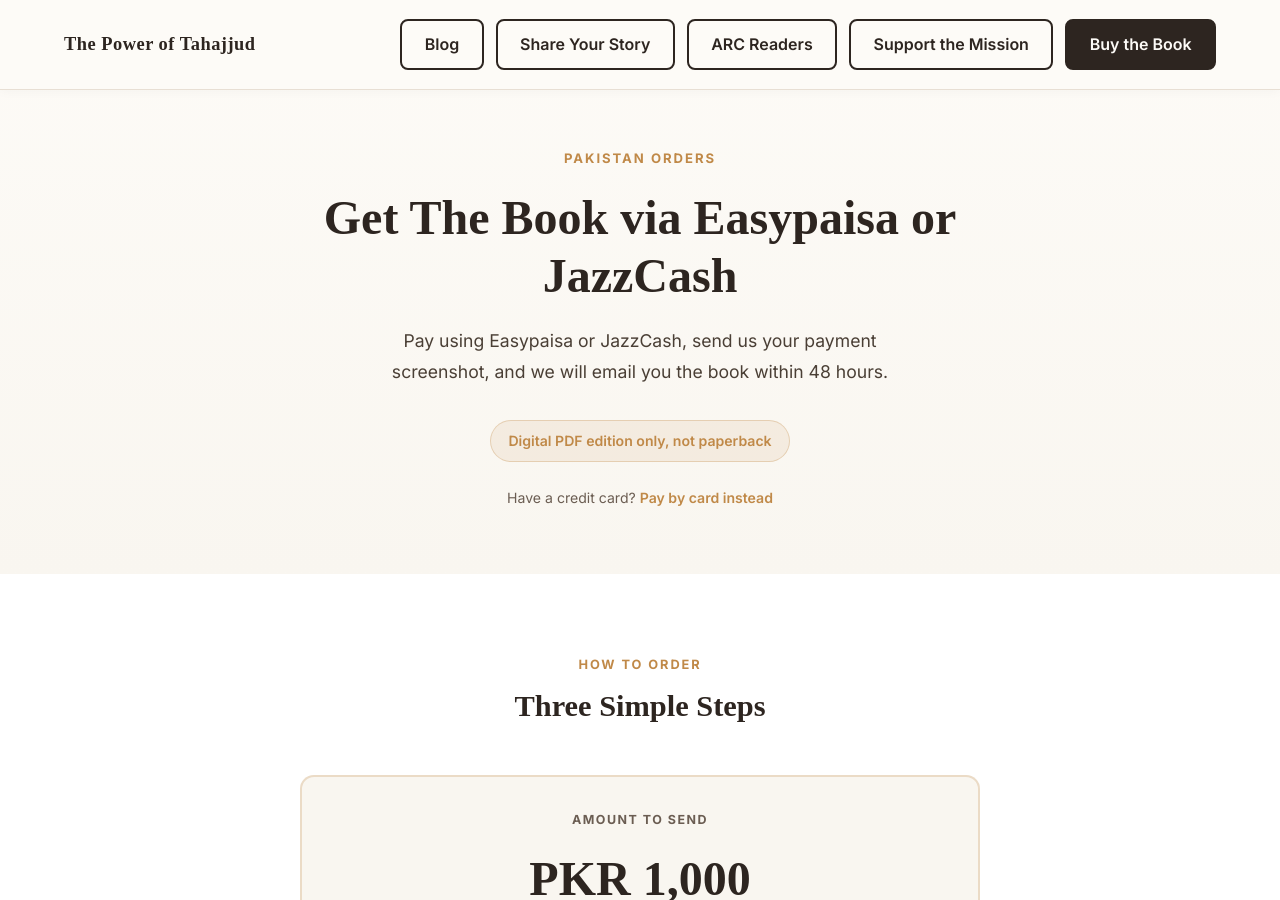
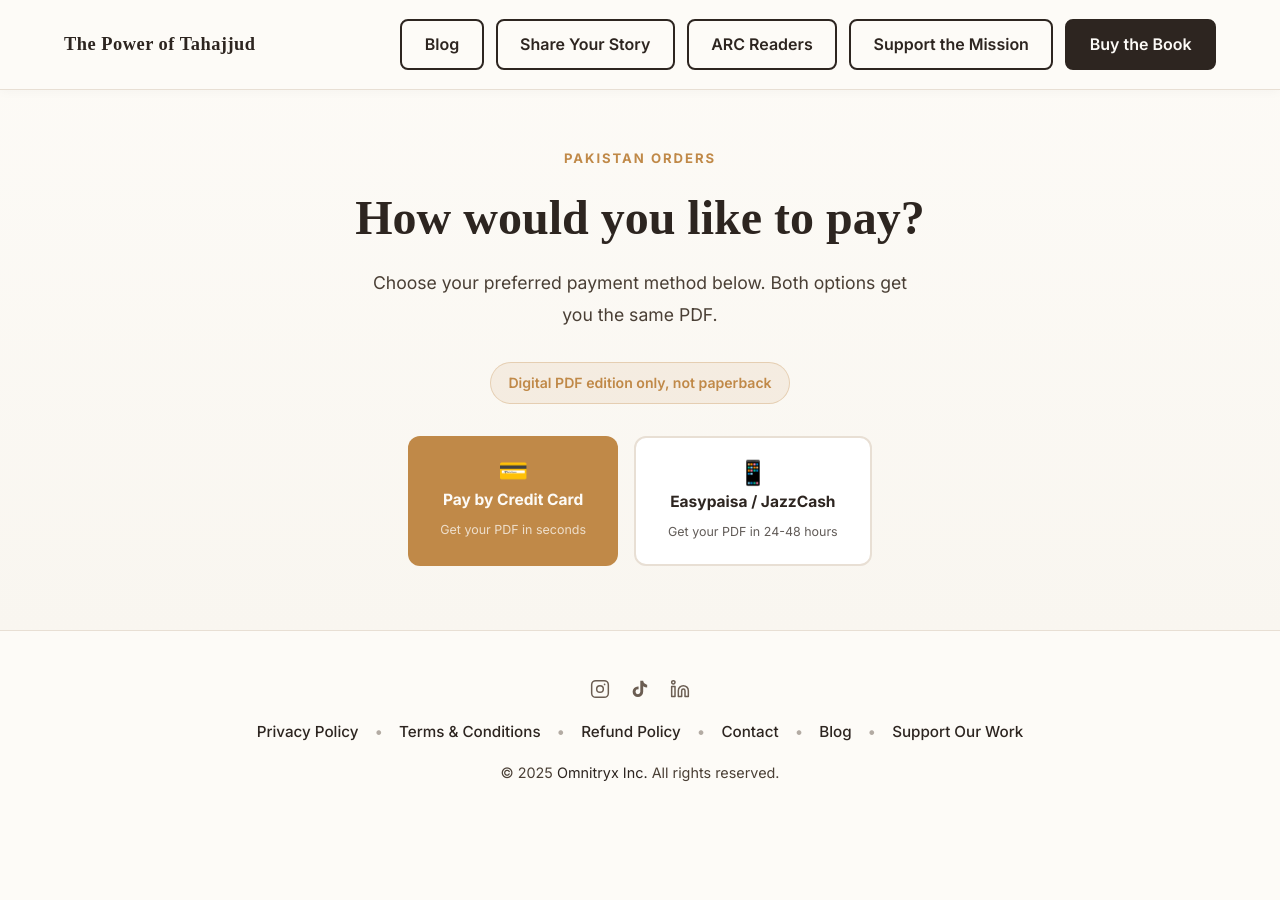
Before and after one commit to Omnitryx-Inc/tahajjud-fe-main, a Jekyll site: the page built from pages/easypaisa.html, in a window 1280 px wide and 900 px high. Built offline with Jekyll 4.4.1, drawn with Linux system fonts in a browser that asks for light colours; some web fonts are replaced; some of the changed text lies outside the part shown.

Commit message:
adjustments

```diff
--- a/pages/easypaisa.html
+++ b/pages/easypaisa.html
@@ -58,6 +58,67 @@
     font-size: 0.88rem;
     font-weight: 600;
     color: var(--gold-primary);
+}
+
+/* Choice buttons */
+.ep-choice-group {
+    display: flex;
+    gap: 1rem;
+    justify-content: center;
+    flex-wrap: wrap;
+    margin-top: 2rem;
+}
+
+.ep-choice-btn {
+    display: flex;
+    flex-direction: column;
+    align-items: center;
+    gap: 0.3rem;
+    padding: 1.4rem 2rem;
+    border-radius: 12px;
+    text-decoration: none;
+    min-width: 180px;
+    transition: all 0.25s ease;
+}
+
+.ep-choice-primary {
+    background: var(--gold-primary);
+    color: var(--cream-white);
+}
+
+.ep-choice-primary:hover {
+    background: var(--gold-dark);
+    transform: translateY(-2px);
+    box-shadow: 0 8px 24px rgba(192, 137, 72, 0.35);
+}
+
+.ep-choice-secondary {
+    background: var(--white);
+    border: 2px solid var(--beige-warm);
+    color: var(--text-dark);
+}
+
+.ep-choice-secondary:hover {
+    border-color: var(--gold-primary);
+    background: rgba(192, 137, 72, 0.05);
+    transform: translateY(-2px);
+}
+
+.ep-choice-icon {
+    font-size: 1.5rem;
+    line-height: 1;
+}
+
+.ep-choice-label {
+    font-size: 0.97rem;
+    font-weight: 700;
+    font-family: 'Inter', sans-serif;
+}
+
+.ep-choice-sub {
+    font-size: 0.78rem;
+    opacity: 0.75;
+    font-family: 'Inter', sans-serif;
 }
 
 /* Steps section */
@@ -469,73 +530,50 @@
 <section class="ep-hero">
     <div class="ep-hero-inner">
         <span class="ep-eyebrow">Pakistan Orders</span>
-        <h1 class="ep-hero-title">Get The Book via Easypaisa or JazzCash</h1>
+        <h1 class="ep-hero-title">How would you like to pay?</h1>
         <p class="ep-hero-sub">
-            Pay using Easypaisa or JazzCash, send us your payment screenshot, and we will email you the book within 48 hours.
+            Choose your preferred payment method below. Both options get you the same PDF.
         </p>
         <span class="ep-pdf-badge">Digital PDF edition only, not paperback</span>
-        <p style="margin-top: 1.5rem; font-size: 0.88rem; color: var(--text-light);">
-            Have a credit card? <a href="https://omnitryx-pakistan.lemonsqueezy.com/checkout/buy/388c04c5-a834-4796-8952-b90d836fb0d0" target="_blank" rel="noopener" style="color: var(--gold-primary); font-weight: 600; text-decoration: none;" onclick="gtag('event','click_buy_digital',{button_location:'easypaisa_hero_card_alt'});">Pay by card instead</a>
-        </p>
+
+        <div class="ep-choice-group">
+            <a href="https://omnitryx-pakistan.lemonsqueezy.com/checkout/buy/388c04c5-a834-4796-8952-b90d836fb0d0" target="_blank" rel="noopener" class="ep-choice-btn ep-choice-primary" onclick="gtag('event','click_buy_digital',{button_location:'easypaisa_hero_card'});">
+                <span class="ep-choice-icon">💳</span>
+                <span class="ep-choice-label">Pay by Credit Card</span>
+                <span class="ep-choice-sub">Get your PDF in seconds</span>
+            </a>
+            <a href="#" id="ep-jazzcash-btn" class="ep-choice-btn ep-choice-secondary">
+                <span class="ep-choice-icon">📱</span>
+                <span class="ep-choice-label">Easypaisa / JazzCash</span>
+                <span class="ep-choice-sub">Get your PDF in 24-48 hours</span>
+            </a>
+        </div>
     </div>
 </section>
 
-<!-- Payment Instructions -->
-<section class="ep-steps">
-    <div class="ep-steps-inner">
-        <p class="ep-section-label">How to Order</p>
-        <h2 class="ep-section-title">Three Simple Steps</h2>
+<div id="ep-easypaisa-content" style="display:none;">
 
-        <div class="ep-payment-card">
-            <p class="ep-payment-label">Amount to Send</p>
-            <p class="ep-payment-amount">PKR 1,000</p>
-            <p class="ep-payment-desc">One-time payment. You keep the PDF forever.</p>
+<!-- Form -->
+<section class="ep-form-section" id="easypaisa-form">
+    <div class="ep-form-inner">
 
-            <div class="ep-account-row">
-                <div class="ep-account-item">
+        <div class="ep-payment-card" style="margin-bottom: 2rem;">
+            <p class="ep-payment-label">Send exactly</p>
+            <p class="ep-payment-amount">PKR 999</p>
+            <div class="ep-account-row" style="margin-top: 1rem;">
+                <div class="ep-account-item" style="display:flex; flex-direction:column; align-items:center;">
                     <div class="ep-account-item-label">Mobile Number</div>
-                    <div class="ep-account-item-value" id="ep-number">0333-2193794</div>
-                </div>
-                <div class="ep-account-item">
-                    <div class="ep-account-item-label">Account Name</div>
-                    <div class="ep-account-item-value" id="ep-name">Mohammed Rehan</div>
+                    <div style="display:flex; align-items:center; gap:0.5rem;">
+                        <div class="ep-account-item-value" id="ep-number">03332193794</div>
+                        <button id="ep-copy-btn" onclick="var n=document.getElementById('ep-number').textContent; navigator.clipboard.writeText(n).then(function(){var b=document.getElementById('ep-copy-btn'); b.textContent='✓'; setTimeout(function(){b.textContent='⎘';},1500);})" style="background:none; border:none; cursor:pointer; font-size:1.1rem; color:var(--gold-primary); padding:0.1rem 0.2rem; line-height:1;" title="Copy number">⎘</button>
+                    </div>
                 </div>
             </div>
             <p style="font-size: 0.82rem; color: var(--text-light); margin-top: 0.75rem;">Easypaisa and JazzCash both accepted</p>
         </div>
 
-        <ol class="ep-steps-list">
-            <li class="ep-step">
-                <div class="ep-step-num">1</div>
-                <div class="ep-step-body">
-                    <p class="ep-step-title">Open your Easypaisa or JazzCash app</p>
-                    <p class="ep-step-desc">Go to Send Money, enter the number above, and send exactly PKR 1,000. Make sure the name shown matches the account name above before confirming.</p>
-                </div>
-            </li>
-            <li class="ep-step">
-                <div class="ep-step-num">2</div>
-                <div class="ep-step-body">
-                    <p class="ep-step-title">Take a screenshot of the confirmation</p>
-                    <p class="ep-step-desc">Once the payment goes through, take a screenshot of the success screen showing the transaction ID, amount, and recipient. This confirms your payment.</p>
-                </div>
-            </li>
-            <li class="ep-step">
-                <div class="ep-step-num">3</div>
-                <div class="ep-step-body">
-                    <p class="ep-step-title">Fill in the form below</p>
-                    <p class="ep-step-desc">Enter your email address and upload the screenshot. We will verify and email you the PDF, usually within a few hours and no longer than 48 hours.</p>
-                </div>
-            </li>
-        </ol>
-    </div>
-</section>
-
-<!-- Form -->
-<section class="ep-form-section">
-    <div class="ep-form-inner">
-        <div class="ep-form-header">
-            <p class="ep-section-label">Submit Your Order</p>
-            <h2 class="ep-section-title">Send Us Your Details</h2>
+        <div class="ep-form-header" style="margin-bottom: 1.5rem;">
+            <h2 class="ep-section-title" style="margin-bottom: 0;">Then fill in the form below</h2>
         </div>
 
         <div class="ep-form-card">
@@ -568,7 +606,7 @@
                 </div>
 
                 <div class="ep-field" id="field-screenshot">
-                    <label for="ep-screenshot">Payment Screenshot <span class="ep-field-hint">from Easypaisa or JazzCash</span></label>
+                    <label for="ep-screenshot">Attach your payment screenshot <span class="ep-field-hint">from the app confirmation screen</span></label>
                     <div class="ep-upload-zone" id="upload-zone">
                         <input type="file" id="ep-screenshot" name="screenshot" accept="image/*,.pdf">
                         <span class="ep-upload-icon">📸</span>
@@ -580,7 +618,7 @@
                 </div>
 
                 <div class="ep-submit-area">
-                    <button type="submit" class="ep-submit-btn" id="ep-submit-btn">Send My Order</button>
+                    <button type="submit" class="ep-submit-btn" id="ep-submit-btn">Place My Order</button>
                     <p class="ep-privacy-note">All sales are final. No refunds.</p>
                 </div>
 
@@ -589,31 +627,27 @@
     </div>
 </section>
 
-<!-- What happens next -->
 <section class="ep-next">
     <div class="ep-next-inner">
-        <h2 class="ep-next-title">What happens after you submit</h2>
-        <div class="ep-next-steps">
-            <div class="ep-next-item">
-                <span class="ep-next-item-icon">✅</span>
-                <p class="ep-next-item-text">We receive your screenshot and verify the payment</p>
-            </div>
-            <div class="ep-next-item">
-                <span class="ep-next-item-icon">📧</span>
-                <p class="ep-next-item-text">We email the PDF to the address you provided</p>
-            </div>
-            <div class="ep-next-item">
-                <span class="ep-next-item-icon">📖</span>
-                <p class="ep-next-item-text">You download and read the book on any device</p>
-            </div>
-        </div>
-        <p style="font-size: 0.85rem; color: var(--text-light); margin-top: 2rem; line-height: 1.7;">
-            Questions? Email us at <a href="mailto:support@omnitryx.ca" style="color: var(--gold-primary); font-weight: 600; text-decoration: none;">support@omnitryx.ca</a>
+        <p style="font-size: 0.88rem; color: var(--text-light); line-height: 1.8;">
+            If you do not receive your PDF within 48 hours, email us at <a href="mailto:support@omnitryx.ca" style="color: var(--gold-primary); font-weight: 600; text-decoration: none;">support@omnitryx.ca</a> with your payment screenshot and we will sort it out.
         </p>
     </div>
 </section>
 
+</div><!-- end #ep-easypaisa-content -->
+
 <script>
+document.getElementById('ep-jazzcash-btn').addEventListener('click', function (e) {
+    e.preventDefault();
+    gtag('event', 'click_easypaisa_jazzcash', { button_location: 'easypaisa_hero' });
+    var content = document.getElementById('ep-easypaisa-content');
+    content.style.display = 'block';
+    setTimeout(function () {
+        document.getElementById('easypaisa-form').scrollIntoView({ behavior: 'smooth', block: 'start' });
+    }, 50);
+});
+
 (function () {
     /*
      * SETUP REQUIRED:
@@ -748,7 +782,7 @@
         })
         .finally(function () {
             submitBtn.disabled = false;
-            submitBtn.textContent = 'Send My Order';
+            submitBtn.textContent = 'Place My Order';
         });
     });
 })();
```
